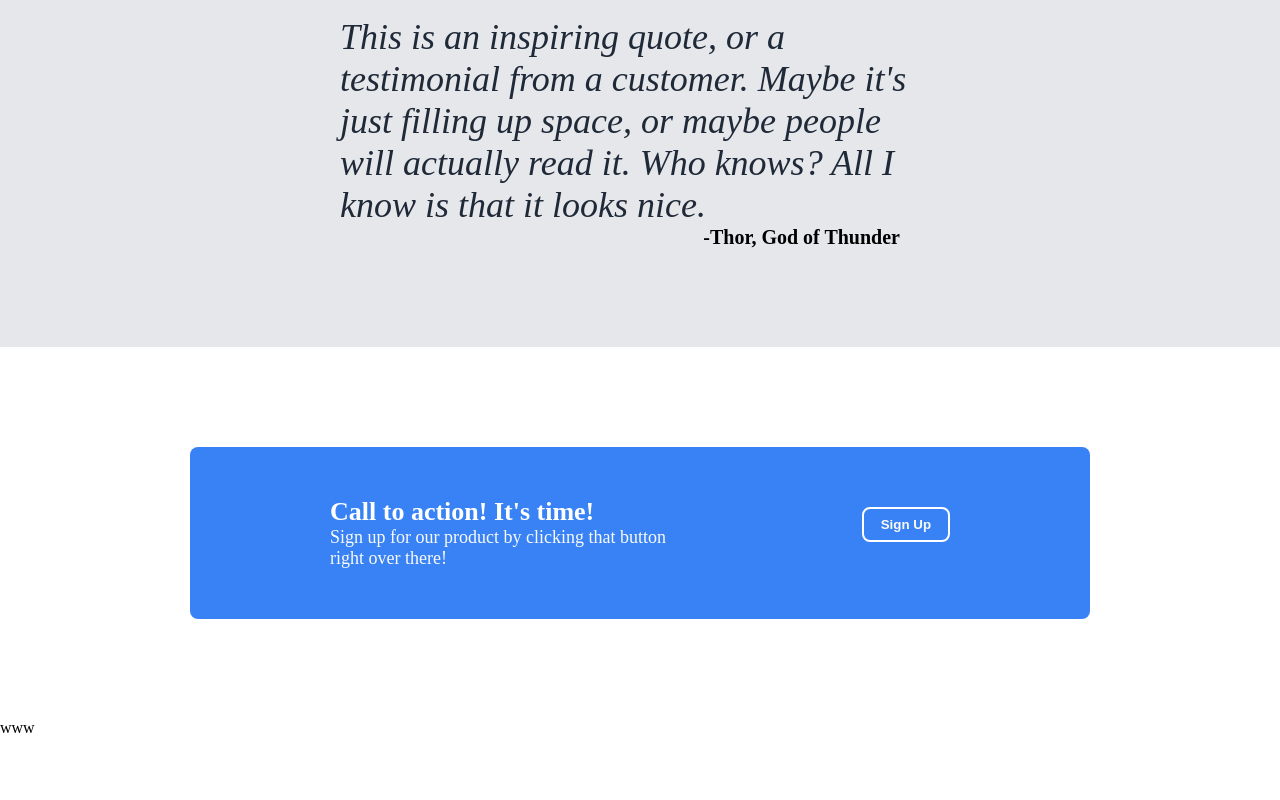
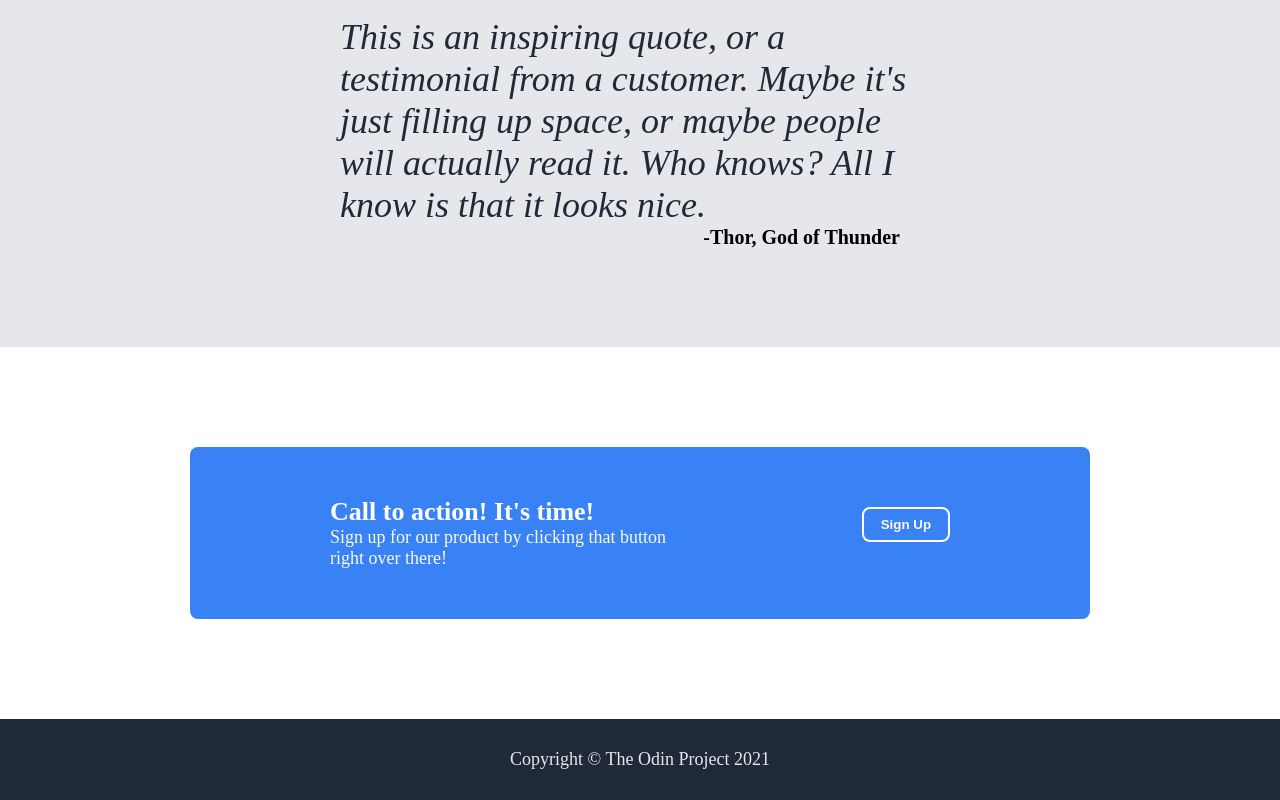
Before and after one commit to n3u5l7l/landing-page, a plain HTML site: page index.html in a window 1280 px wide. Shown: the part 985-1785 px from the top of the page. Before the commit the page ends 1722 px from the top, so only its background shows below. Drawn offline with Linux system fonts and the light colour scheme.

Commit message:
Finished every layer 1 to 5

```diff
--- a/index.html
+++ b/index.html
@@ -98,7 +98,9 @@
         </div>
     </div>
     <div class="footer">
-www
+        <div class="copyright">
+        Copyright © The Odin Project 2021
+        </div>
     </div>
 </body>
 </html>
--- a/style.css
+++ b/style.css
@@ -175,3 +175,14 @@ button{
     font-weight:bold;
     color:#F9FAF8;
 }
+/*FIFTH LAYER*/
+.footer{
+    background-color: #1F2937;
+    padding:30px;
+    display:flex;
+    justify-content:center;
+}
+.copyright{
+    color:#E5E7EB;
+    font-size:18px;
+}
```
